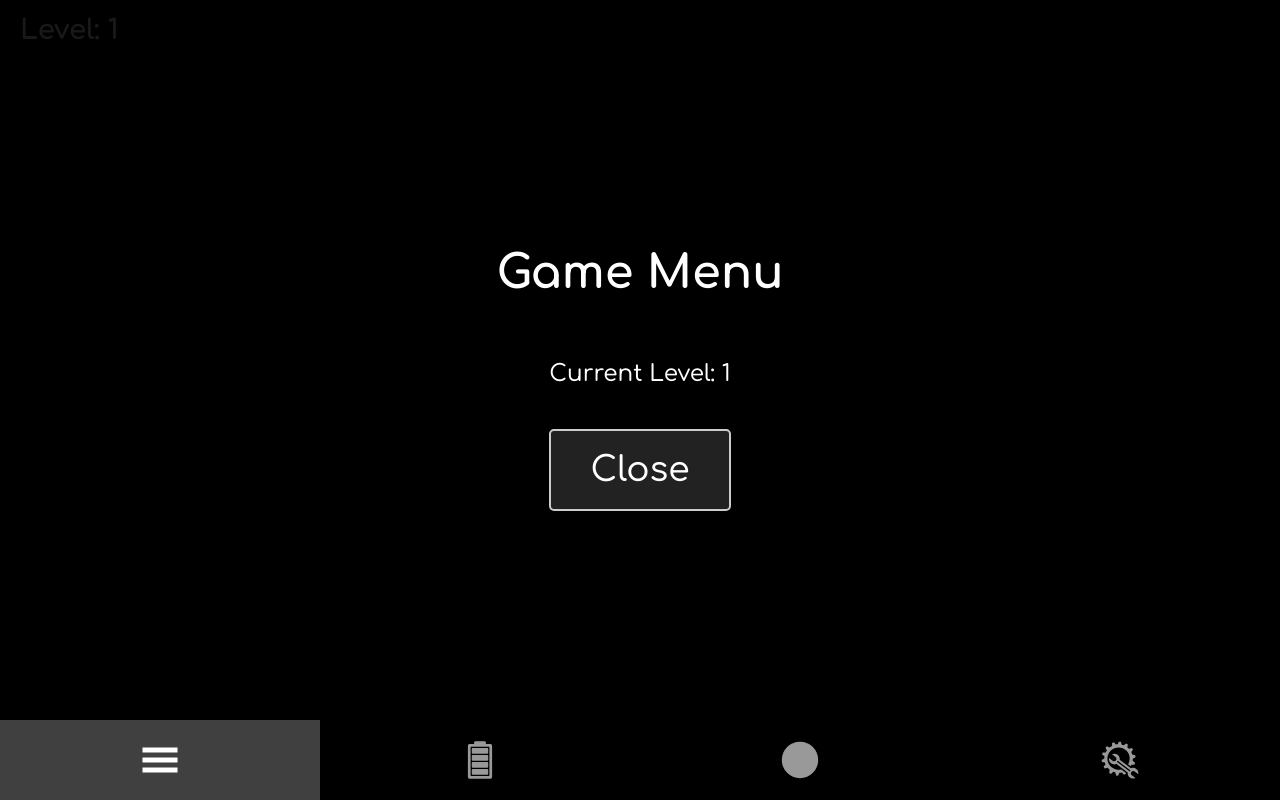
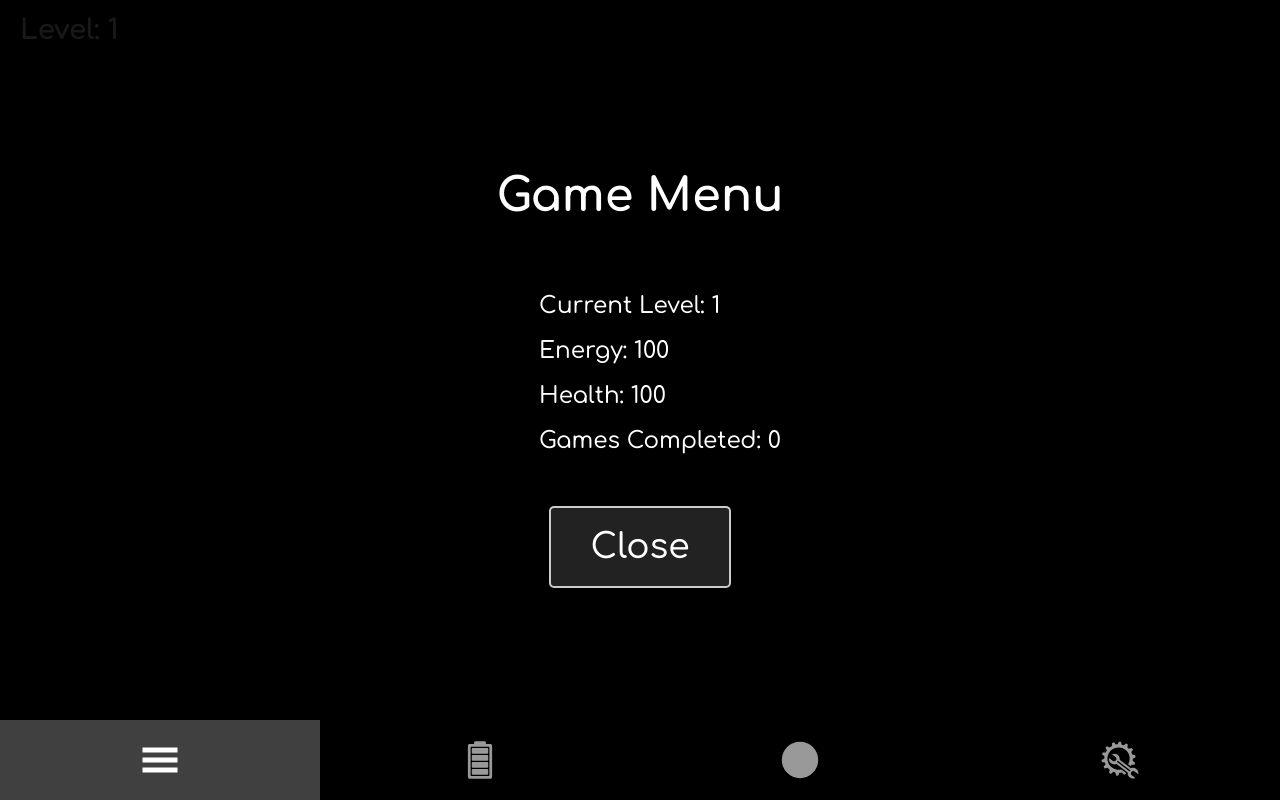
Before and after one commit to ExploringArtInt/rogue-like-game, a website with bundled scripts: page src/index.html in a window 1280 px wide. Both pictures are taken after a click on the button 160 px from the left and 760 px from the top of the page. Built offline with nearby package versions, Linux system fonts and the light colour scheme.

Commit message:
Update to game modal css

```diff
--- a/src/gui.js
+++ b/src/gui.js
@@ -171,7 +171,14 @@ export default class GUI {
   updateGameMenuScreen() {
     const gameStateText = document.getElementById("game-menu-game-state-text");
     if (gameStateText) {
-      gameStateText.textContent = `Current Level: ${this.game.gameState.currentLevel}`;
+      const { currentLevel, playerEnergy, playerHealth, gamesCompleted } = this.game.gameState;
+      gameStateText.innerHTML = `
+          <ul>
+            <li>Current Level: ${currentLevel}</li>
+            <li>Energy: ${playerEnergy}</li>
+            <li>Health: ${playerHealth}</li>
+            <li>Games Completed: ${gamesCompleted}</li>
+          </ul>`;
     }
   }
 
@@ -261,7 +268,9 @@ export default class GUI {
   updateGameStateDisplay(levelNumber) {
     const gameStateDisplay = document.getElementById("game-state-display");
     if (gameStateDisplay) {
-      gameStateDisplay.textContent = `Level: ${levelNumber}`;
+      const { currentLevel } = this.game.gameState;
+      gameStateDisplay.textContent = `
+            Level: ${currentLevel}`;
     } else {
       console.warn("Game state display element not found");
     }
--- a/src/styles.css
+++ b/src/styles.css
@@ -138,6 +138,15 @@ canvas {
     background-color: rgba(200, 200, 200, 0.5);
 }
 
+p#game-menu-game-state-text {
+    ul {
+        list-style-type: none;
+        li {
+            padding: 10px;
+        }
+    }
+}
+
 .hidden {
     display: none !important;
 }
```
